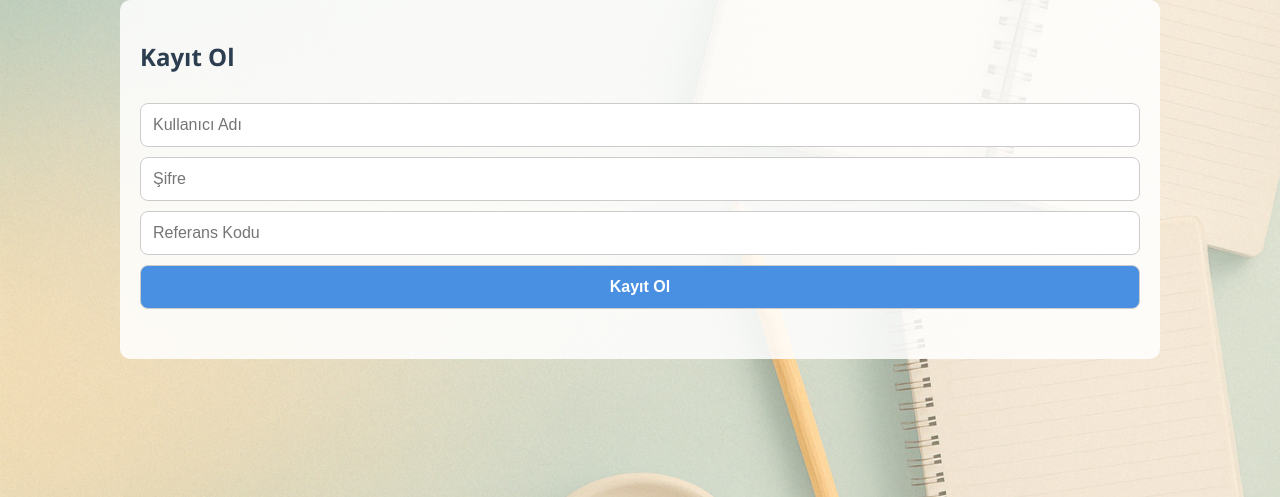
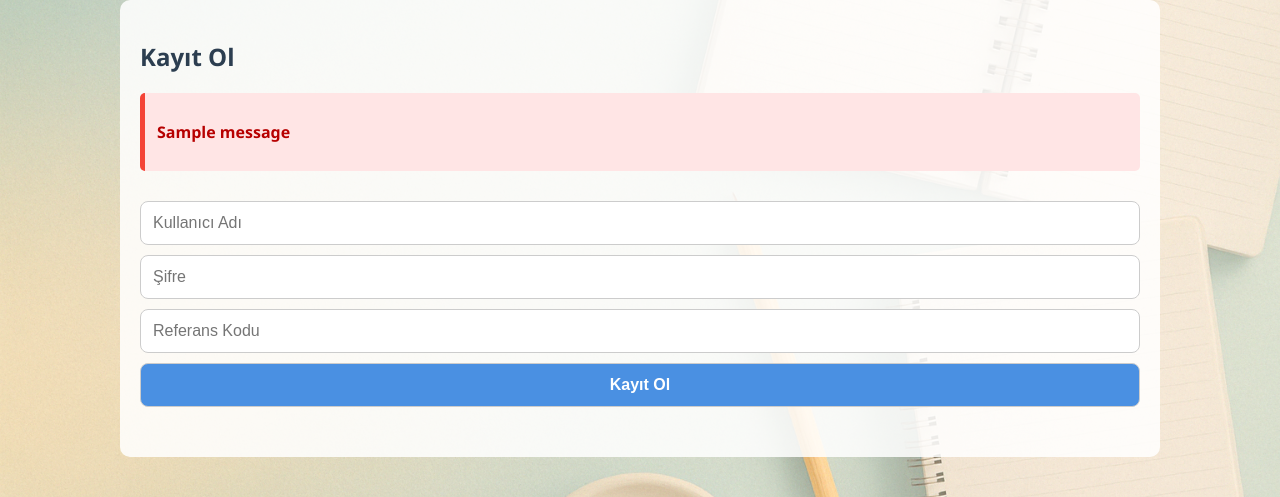
Before and after one commit to hasankck123/kocak-egitim, a Flask app: page /register in a window 1280 px wide. Shown: the part 201-698 px from the top of the page. Run offline with Flask 3, Linux system fonts and the light colour scheme; tables that the repository leaves empty hold one stand-in row (values such as "Sample post"); one stand-in notice (Sample message) is shown.

```diff
--- a/static/css/style.css
+++ b/static/css/style.css
@@ -232,3 +232,12 @@ h2 {
     width: 100%;
     height: auto;
   }
+  .alert-box {
+    background-color: #ffe5e5;
+    border-left: 5px solid #f44336;
+    padding: 12px;
+    margin: 20px 0;
+    border-radius: 5px;
+    color: #b70000;
+    font-weight: bold;
+  }
--- a/templates/register.html
+++ b/templates/register.html
@@ -1,8 +1,21 @@
 {% extends "base.html" %}
 {% block title %}Kayıt Ol{% endblock %}
+
 {% block content %}
 <div class="container">
     <h2>Kayıt Ol</h2>
+
+    <!-- Flash mesajları (hatalar için) -->
+    {% with messages = get_flashed_messages() %}
+      {% if messages %}
+        <div class="alert-box">
+          {% for message in messages %}
+            <p>{{ message }}</p>
+          {% endfor %}
+        </div>
+      {% endif %}
+    {% endwith %}
+
     <form method="POST">
         <input type="text" name="username" placeholder="Kullanıcı Adı" required>
         <input type="password" name="password" placeholder="Şifre" required>
```
